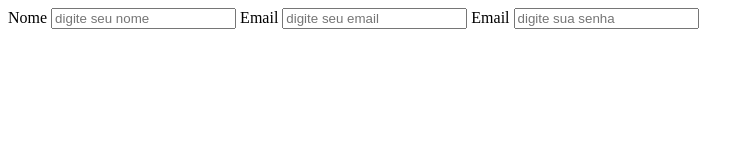
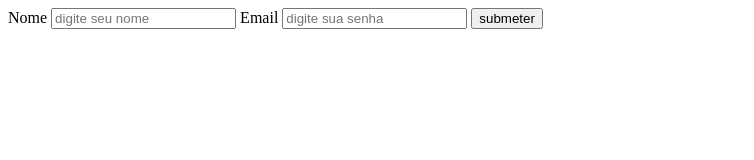
Before and after one commit to eltonapsantos10/formulario-11, a plain HTML site: page index.html in a window 1280 px wide. Shown: the whole page, without its empty margins (0-754 px from the left). Drawn offline with Linux system fonts and the light colour scheme.

Commit message:
criação de novo botão submeter

```diff
--- a/index.html
+++ b/index.html
@@ -14,11 +14,12 @@
         <label class="label-form" for="name">Nome</label>
         <input class="input-form" id="name" type="text" placeholder="digite seu nome">
 
-        <label class="label-form" for="email">Email</label>
-        <input class="input-form" id="email" type="email" placeholder="digite seu email">
+
 
         <label class="label-form" for="password">Email</label>
         <input class="input-form" id="password" type="password" placeholder="digite sua senha">
+
+        <button class="btn-form">submeter</button>
 
     </form>
 
```
